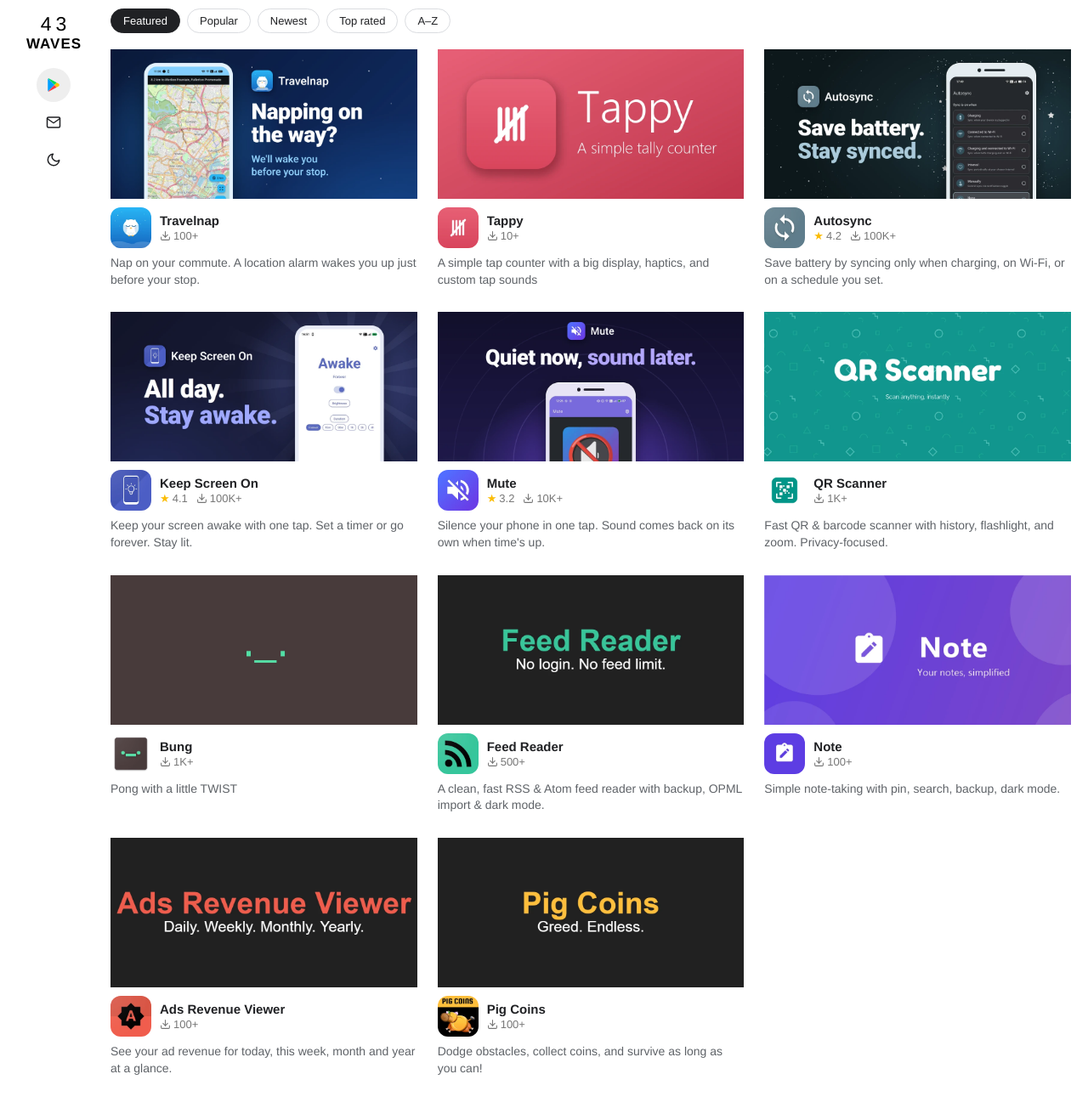
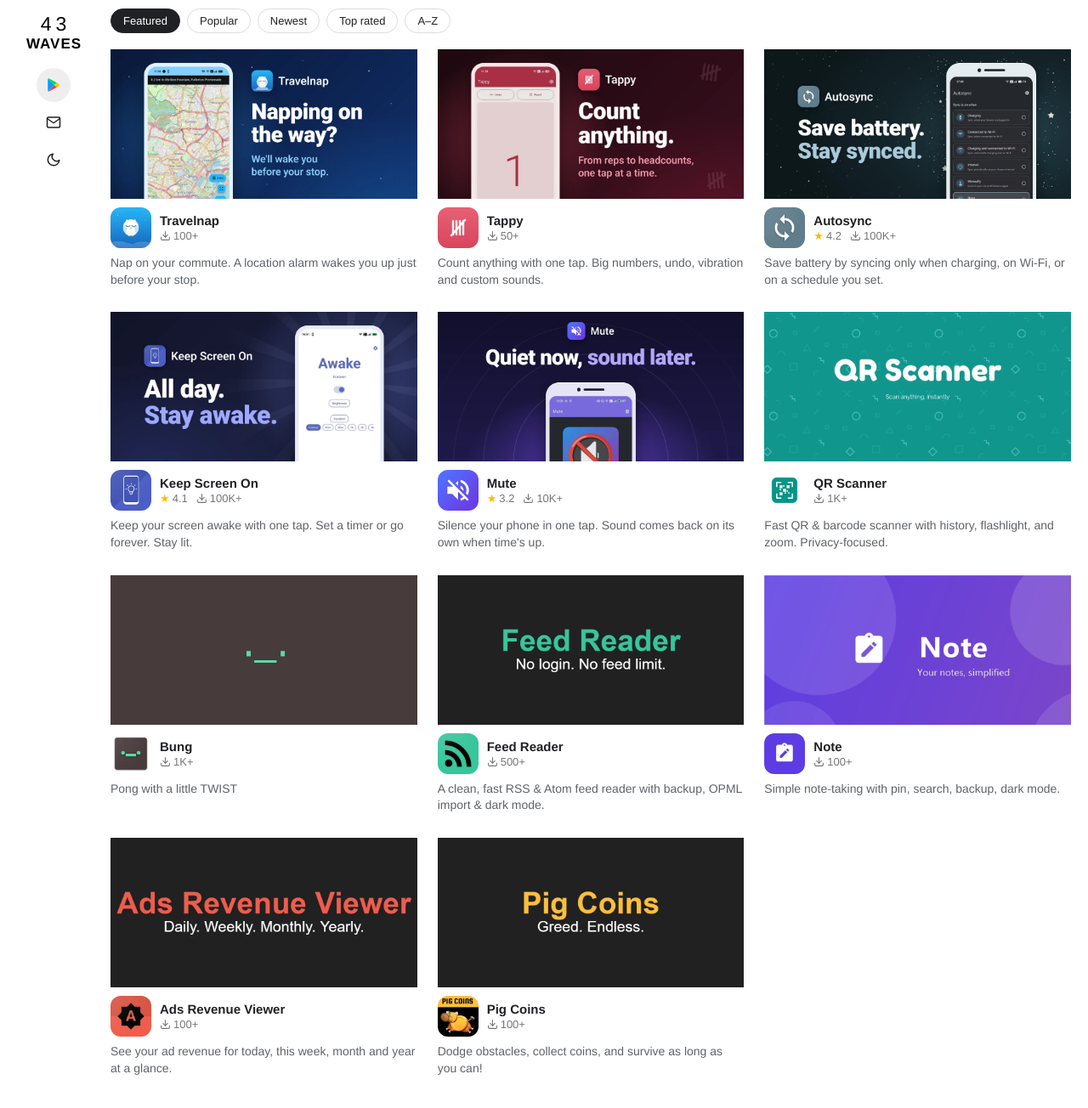
Before and after one commit to 43waves/43waves.github.io, a Jekyll site: the page built from index.html, in a window 1280 px wide and 1317 px high. Shown: the top 1304 px of the window at 85% size. Built offline with Jekyll 4.4.1, drawn with Linux system fonts in a browser that asks for light colours; nearby versions of some CDN libraries; Markdown is read by kramdown in place of the engine named in the settings.

Commit message:
Update Play Store stats

```diff
--- a/_data/play_stats.yml
+++ b/_data/play_stats.yml
@@ -7,10 +7,10 @@ com.redwolf.screenon:
   feature_url: https://play-lh.googleusercontent.com/dIVMrM3gJ6xZed2Nh9IfbXflFf7o3g97YrOfNleo2bn-07MwNAcw8JogtlS3erCwy4yt3bh9GFLHMl_Zdj8GxA
   icon_url: https://play-lh.googleusercontent.com/UK9xTPv-2AdzM-1XnE1MGXgzyhQLjTgzbV3g3cte0ipJZ0-BxyRiEN-x8UODNDzur_Y4dimw6QAR5rit1PEpTWg
 com.redwolf.tappyapp:
-  installs: 10+
+  installs: 50+
   released: '2026-07-01'
-  description: A simple tap counter with a big display, haptics, and custom tap sounds
-  feature_url: https://play-lh.googleusercontent.com/ZgdXnEAC7ItLWc9N0o3Caa8MFejMVA8zuKaAwKspKAJVuZ8fG79rPWxBWClI5138WbbxD7vZTwXMs13-x8aLhg
+  description: Count anything with one tap. Big numbers, undo, vibration and custom sounds.
+  feature_url: https://play-lh.googleusercontent.com/2qhMpivQeTwxq6c9p293Y06qSFZPCjfag0uC7fnBl5uYaDl2rbE7Egk-9ZHrkzF1CCYK69pwF0aaOikeqVg5Aw
   icon_url: https://play-lh.googleusercontent.com/jBz0uM3CRtmE-dL4LmVHgLPlRpYiB1zUSZfJWCTc0pwtCN8xnBiNXUSal_hDLBSuY_gdDxUOhrgiuqj1qjVFTw
 com.redwolf.note:
   installs: 100+
```
Also changed, not shown: images/apps/com.redwolf.tappyapp-feature.webp.
